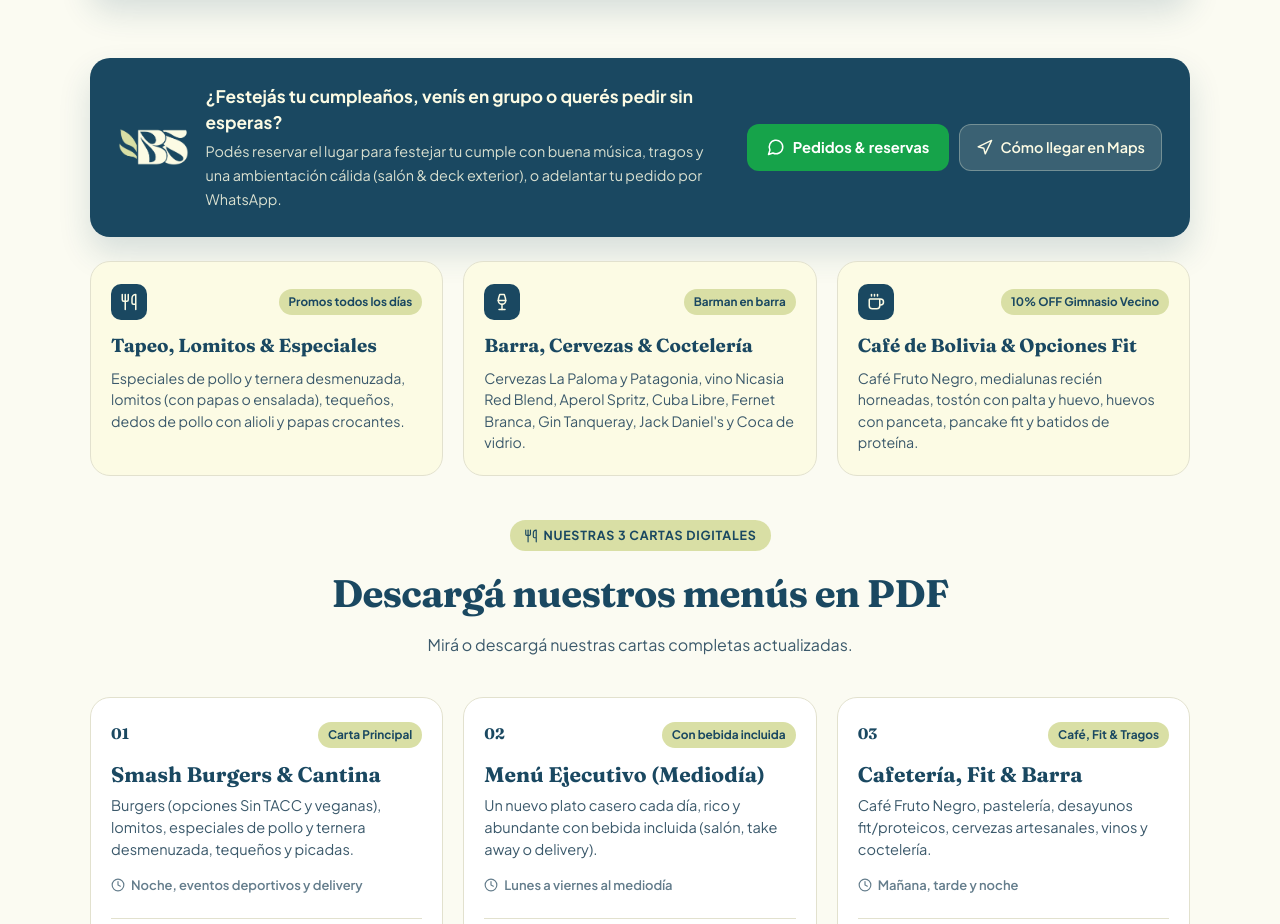
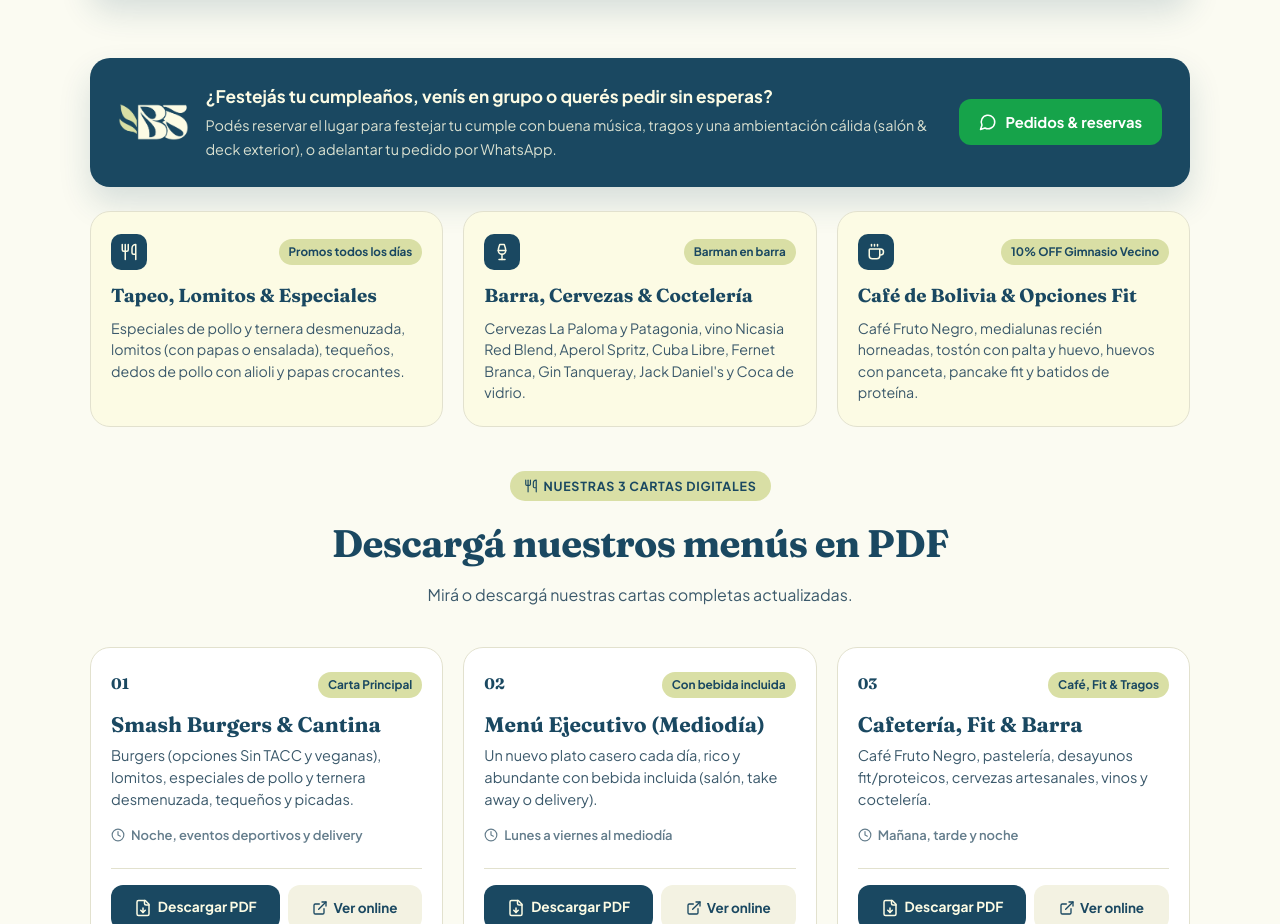
Before and after one commit to boiscantina/bois-cantina, a React (Vite) app: page / in a window 1280 px wide. Shown: the part 3023-3947 px from the top of the page. Built offline with nearby package versions, Linux system fonts and the light colour scheme.

Commit message:
fix: quitar boton de maps de seccion cumpleanos

```diff
--- a/src/App.jsx
+++ b/src/App.jsx
@@ -680,15 +680,6 @@ export default function App() {
                   <MessageCircle size={18} />
                   <span>Pedidos &amp; reservas</span>
                 </a>
-                <a
-                  href={SITE_CONFIG.contact.googleMapsUrl}
-                  target="_blank"
-                  rel="noopener noreferrer"
-                  className="btn-maps-inline"
-                >
-                  <Navigation size={17} />
-                  <span>Cómo llegar en Maps</span>
-                </a>
               </div>
             </div>
 
```
